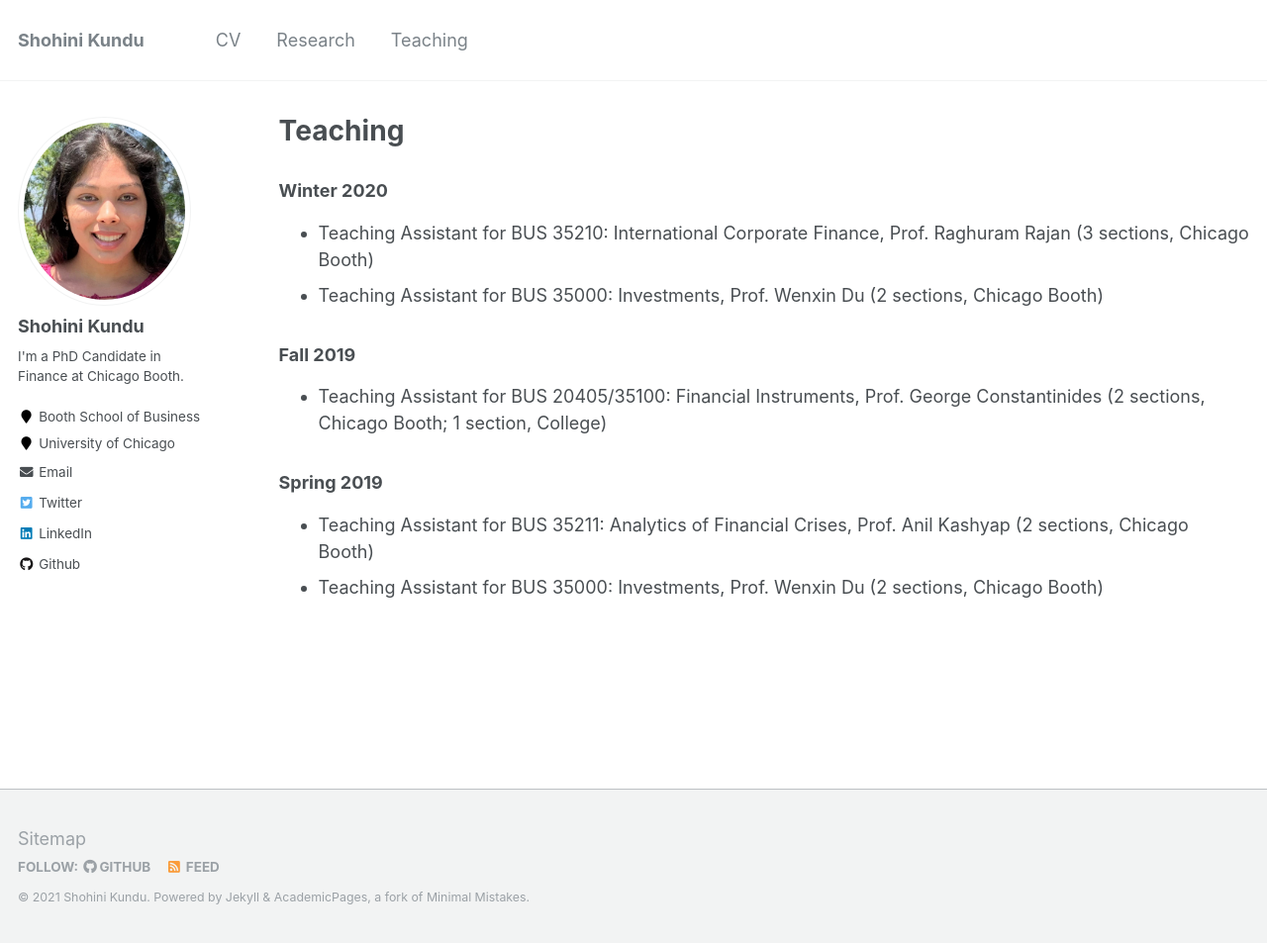
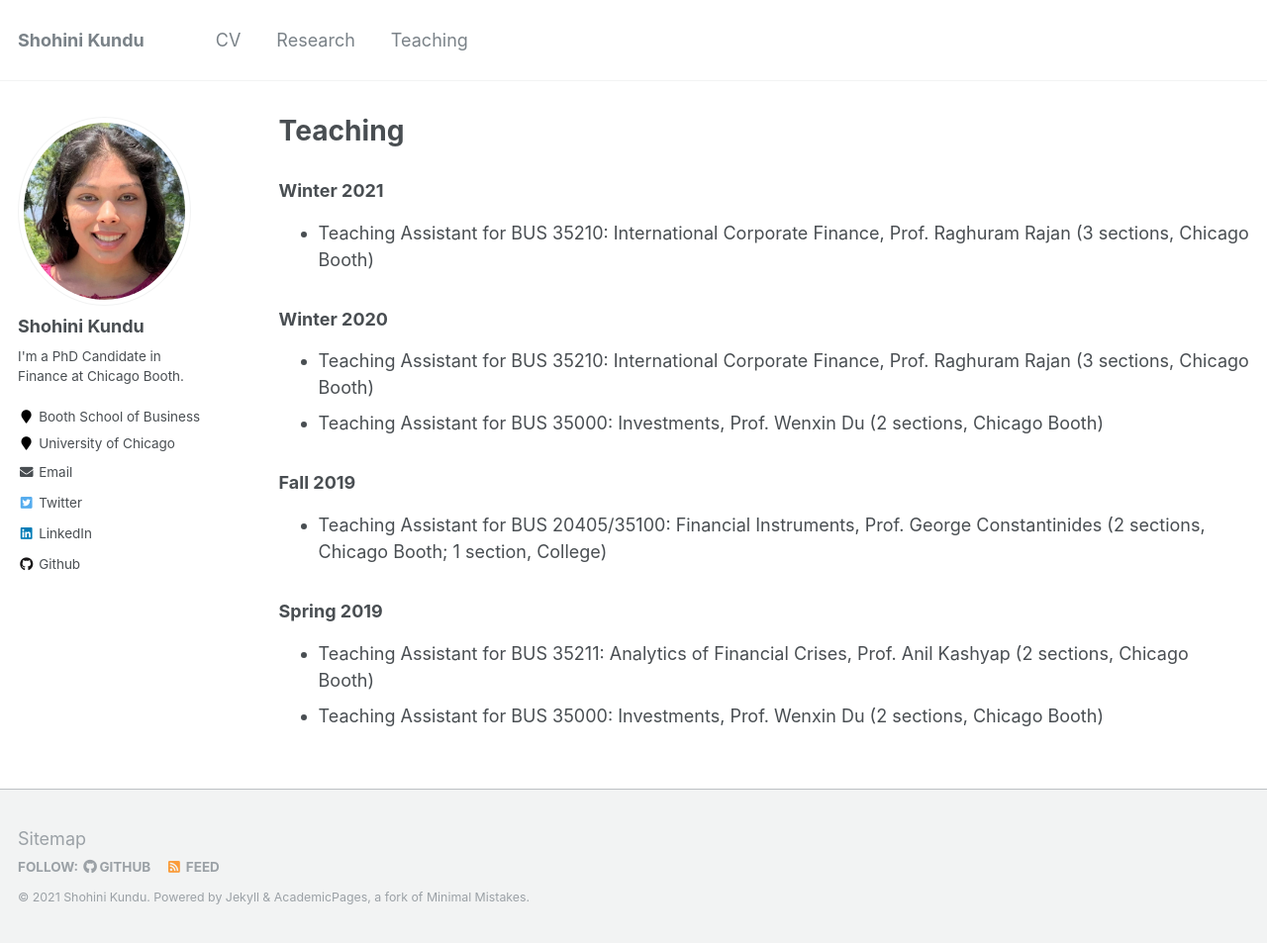
Before and after one commit to shohinikundu/shohinikundu.github.io, a Jekyll site: the page built from _pages/teaching.md, in a window 1280 px wide and 953 px high. Shown: the whole window at 99% size. Built offline with Jekyll 4.4.1, drawn with Linux system fonts in a browser that asks for light colours.

Commit message:
Update teaching.md

```diff
--- a/_pages/teaching.md
+++ b/_pages/teaching.md
@@ -4,6 +4,9 @@ title: "Teaching"
 permalink: /teaching/
 author_profile: true
 ---
+### Winter 2021
+
+- Teaching Assistant for BUS 35210: International Corporate Finance, Prof. Raghuram Rajan (3 sections, Chicago Booth)
 
 ### Winter 2020
 
```
